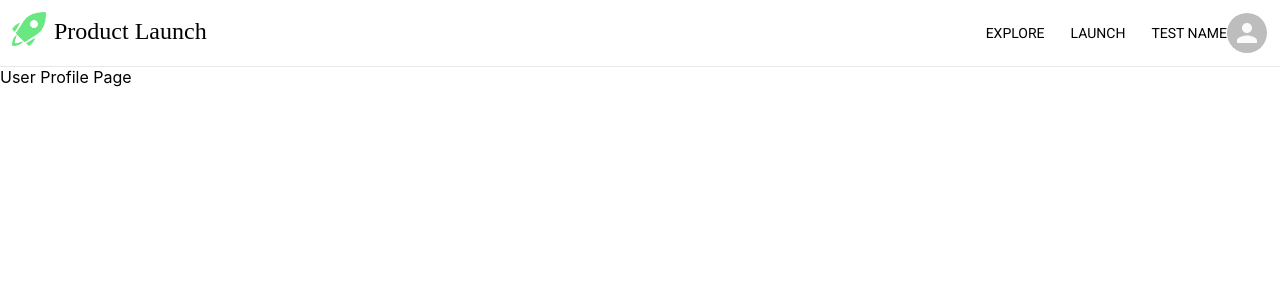
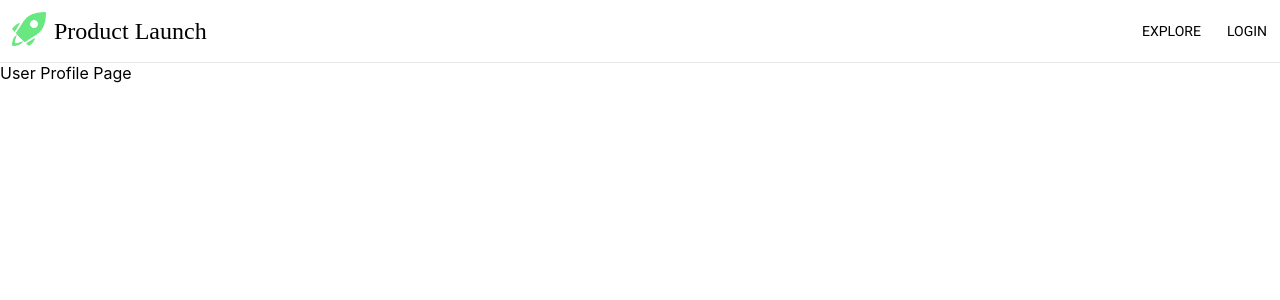
Before and after one commit to hatchways/team-thor, a React (Create React App) app in the folder client/: page /home in a window 1280 px wide. Shown: the top 300 px of the page. Built offline with nearby package versions, Linux system fonts and the light colour scheme; no server answers; a web font is replaced by a local one.

Commit message:
made launch private in the nav bar as well

```diff
--- a/client/src/components/NavBar/index.js
+++ b/client/src/components/NavBar/index.js
@@ -73,16 +73,9 @@ function NavBar() {
         >
           <Typography variant="subtitle1">EXPLORE</Typography>
         </NavLink>
-        <NavLink
-          className={classes.link}
-          to="launch"
-          activeClassName={classes.active}
-        >
-          <Typography variant="subtitle1">LAUNCH</Typography>
-        </NavLink>
 
         {/* Display login or user data, depending on login */}
-        {user ? (
+        {!user ? (
           <NavLink
             className={classes.link}
             to="login"
@@ -91,7 +84,15 @@ function NavBar() {
             <Typography variant="subtitle1">LOGIN</Typography>
           </NavLink>
         ) : (
-          <div>
+          <Box display="flex" flexDirection="row" alignItems="center">
+            <NavLink
+              className={classes.link}
+              to="launch"
+              activeClassName={classes.active}
+            >
+              <Typography variant="subtitle1">LAUNCH</Typography>
+            </NavLink>
+
             <Button
               display="flex"
               flexDirection="row"
@@ -122,7 +123,7 @@ function NavBar() {
               </MenuItem>
               <MenuItem onClick={handleClose}>Logout</MenuItem>
             </Menu>
-          </div>
+          </Box>
         )}
       </Box>
     </Box>
--- a/client/src/pages/Home.js
+++ b/client/src/pages/Home.js
@@ -1,5 +1,3 @@
-import NavBar from "../components/NavBar";
-import Content from "../components/Content";
 import { Box } from "@material-ui/core";
 
 function Home(props) {
```
